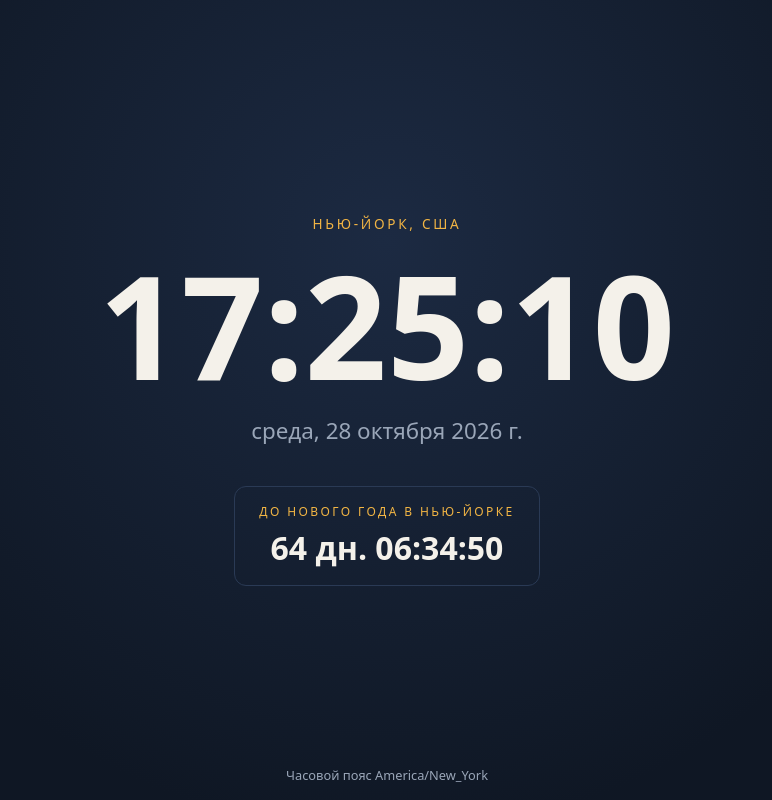
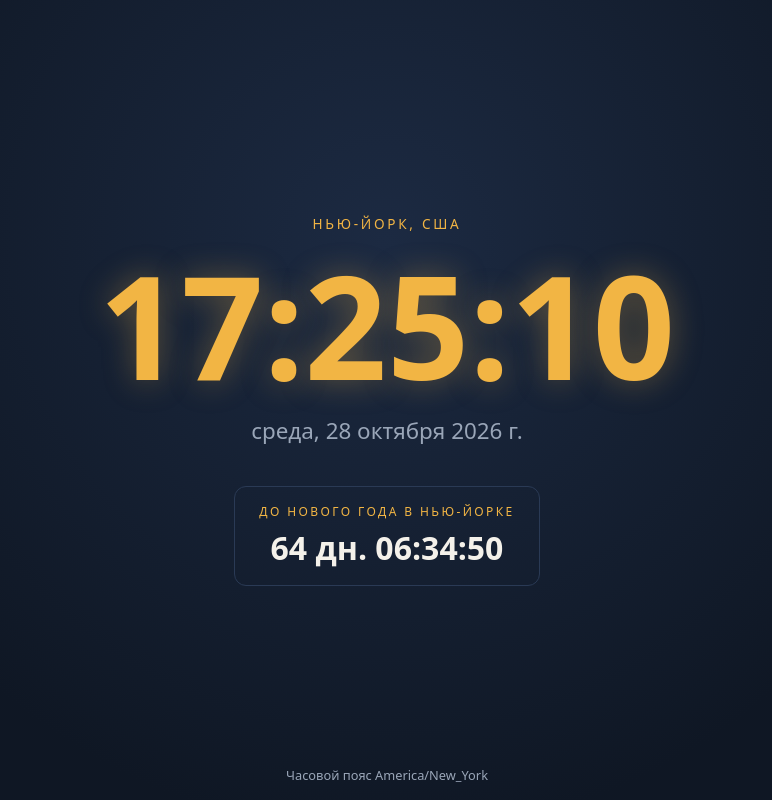
Before and after one commit to valentin77777/TestAI, a plain HTML site: page index.html in a window 1280 px wide. Shown: the whole page, without its empty margins (253-1025 px from the left). Drawn offline with Linux system fonts and the light colour scheme.

Commit message:
Make the clock gold
Co-Authored-By: Claude Opus 5.5 <noreply@anthropic.com>
Claude-Session: https://claude.ai/code/session_01CaHKRvhy7GgyzJLsTnVbWo

```diff
--- a/index.html
+++ b/index.html
@@ -18,6 +18,7 @@
     #time {
       font-size: clamp(3rem, 16vw, 9rem); font-weight: 700;
       font-variant-numeric: tabular-nums; line-height: 1.1; margin: 12px 0;
+      color: var(--accent); text-shadow: 0 0 32px rgba(242, 181, 68, .35);
     }
     #date { font-size: clamp(1rem, 4vw, 1.4rem); color: var(--muted); }
     .countdown { margin-top: 40px; padding: 16px 24px; border: 1px solid #2a3a55; border-radius: 12px; display: inline-block; }
```
